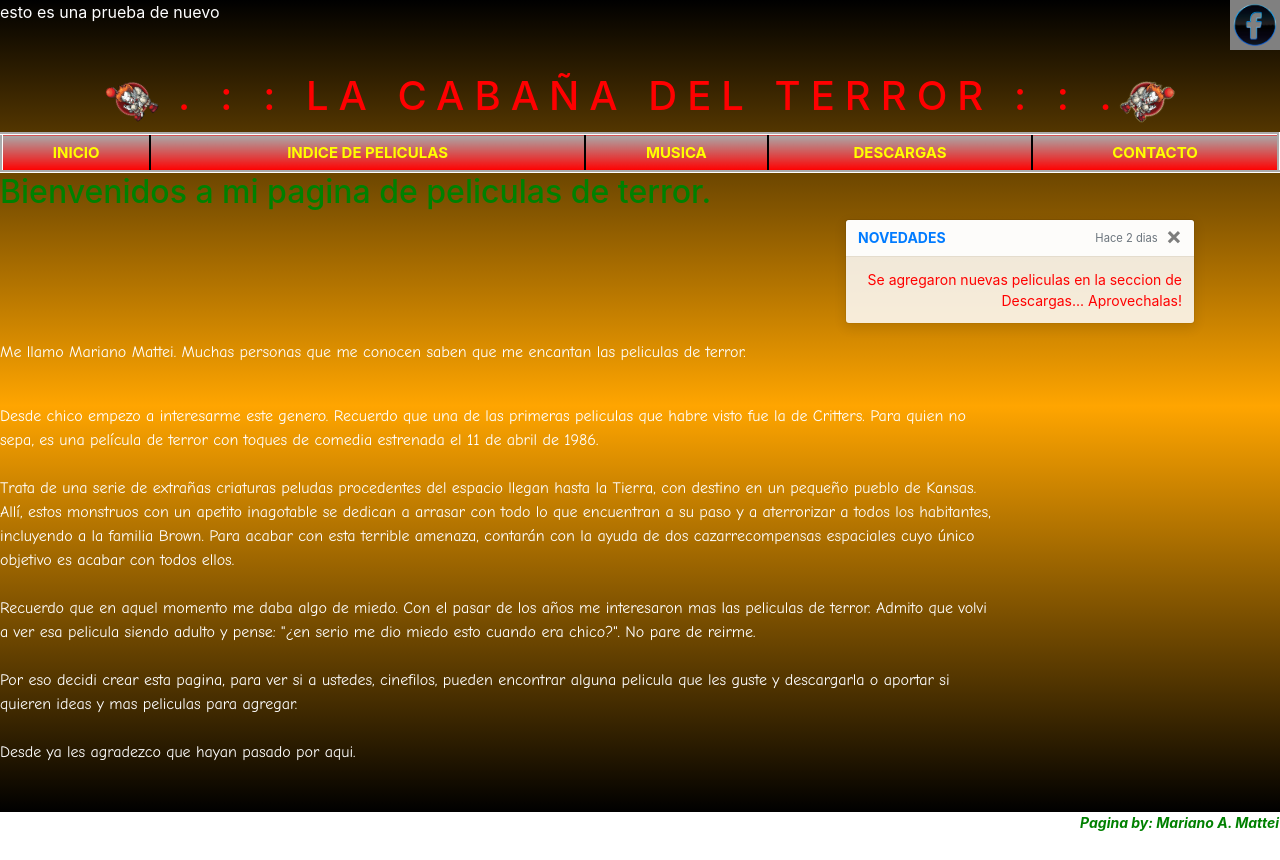
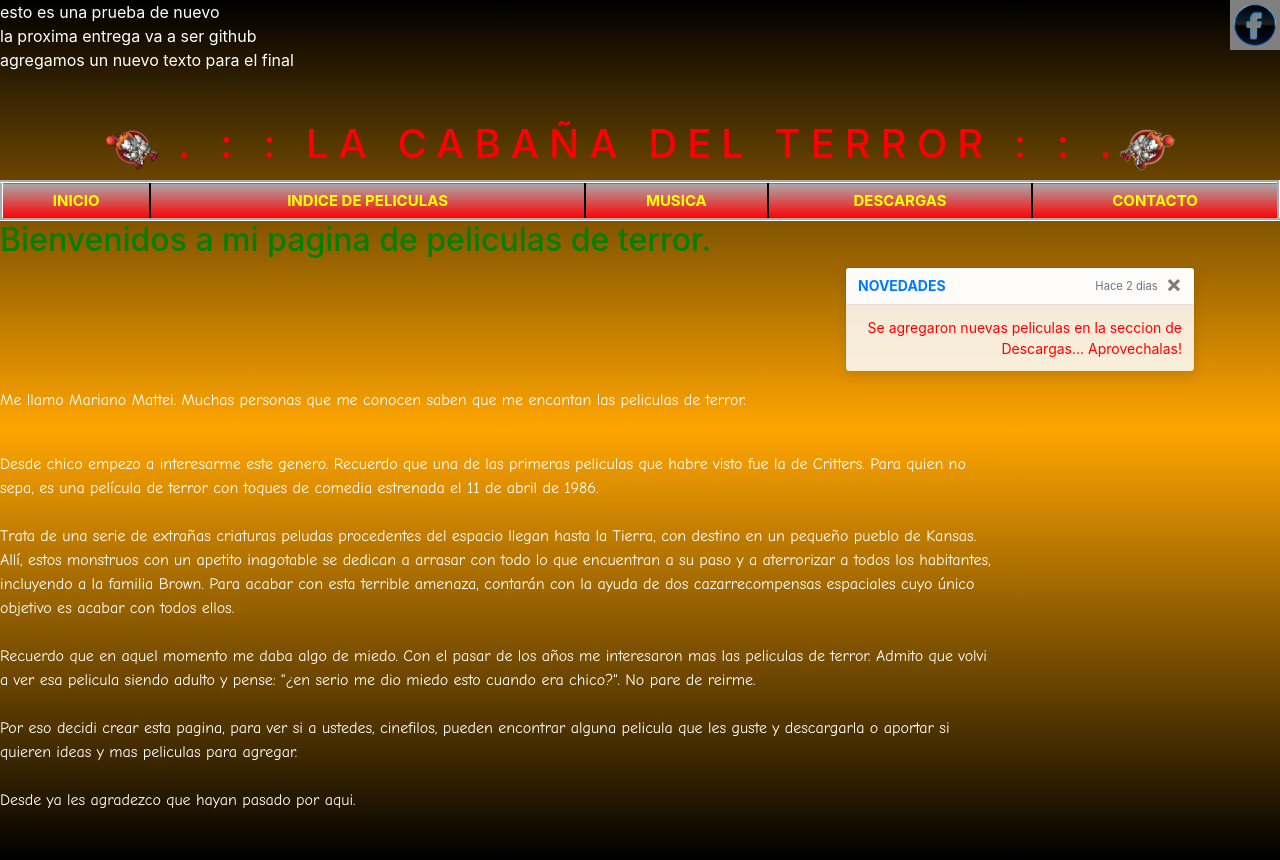
Before and after one commit to mmattei85/mi_prueba, a plain HTML site: page index.html in a window 1280 px wide. Before the commit the page ends 812 px from the top, so only its background shows below. Drawn offline with nearby package versions, Linux system fonts and the light colour scheme.

Commit message:
se agrego index a nueva rama y se agrego un div nuevo para probarlo

```diff
--- a/index.html
+++ b/index.html
@@ -18,7 +18,8 @@
 
 <body>
   <div>esto es una prueba de nuevo</div>
-
+<div>la proxima entrega va a ser github</div>
+<div>agregamos un nuevo texto para el final</div>
     <br>
     <br>
   <h1 class="titulo1"><img class="rotacion1" src="imagenes\logo1.png" height="50" with="50" />   . : : LA CABAÑA DEL TERROR : : .<img class="rotacion2" src="imagenes\logo1inverso.png" height="50" width="50" /></h1>
```
